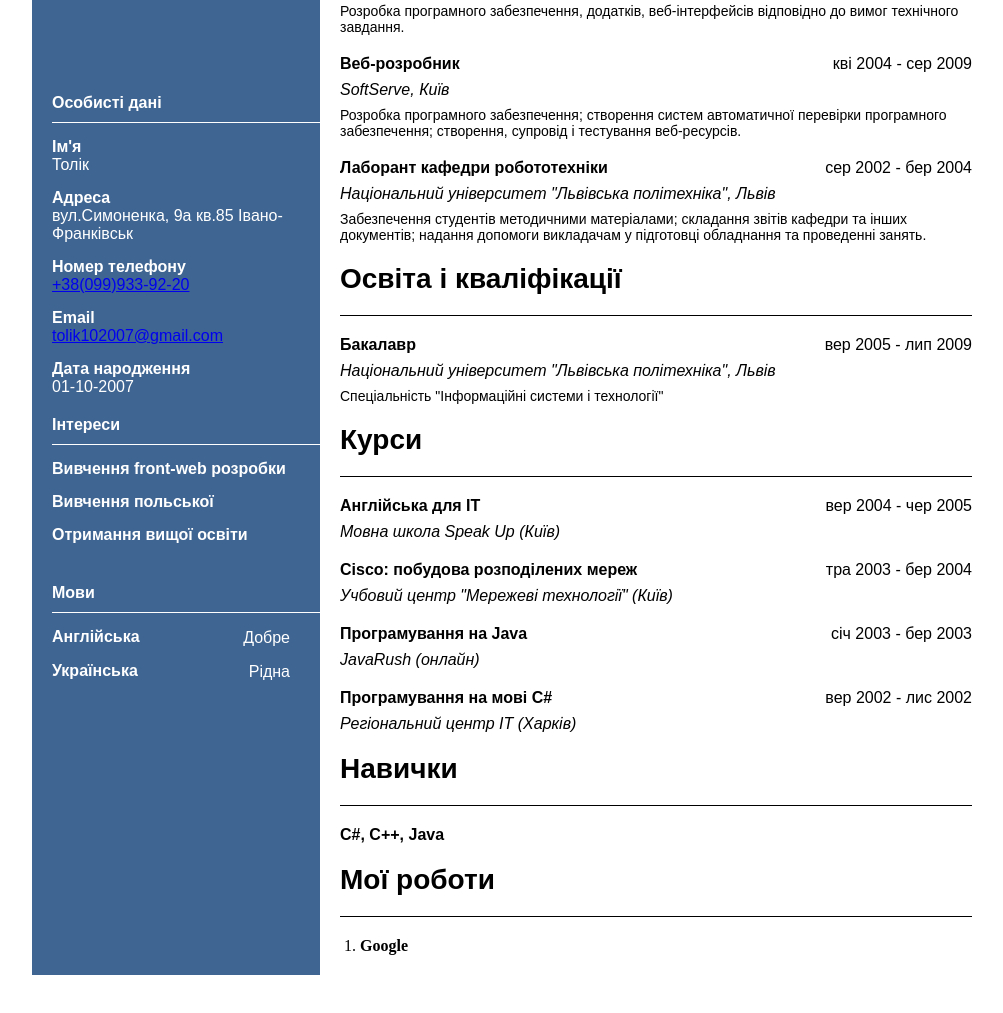
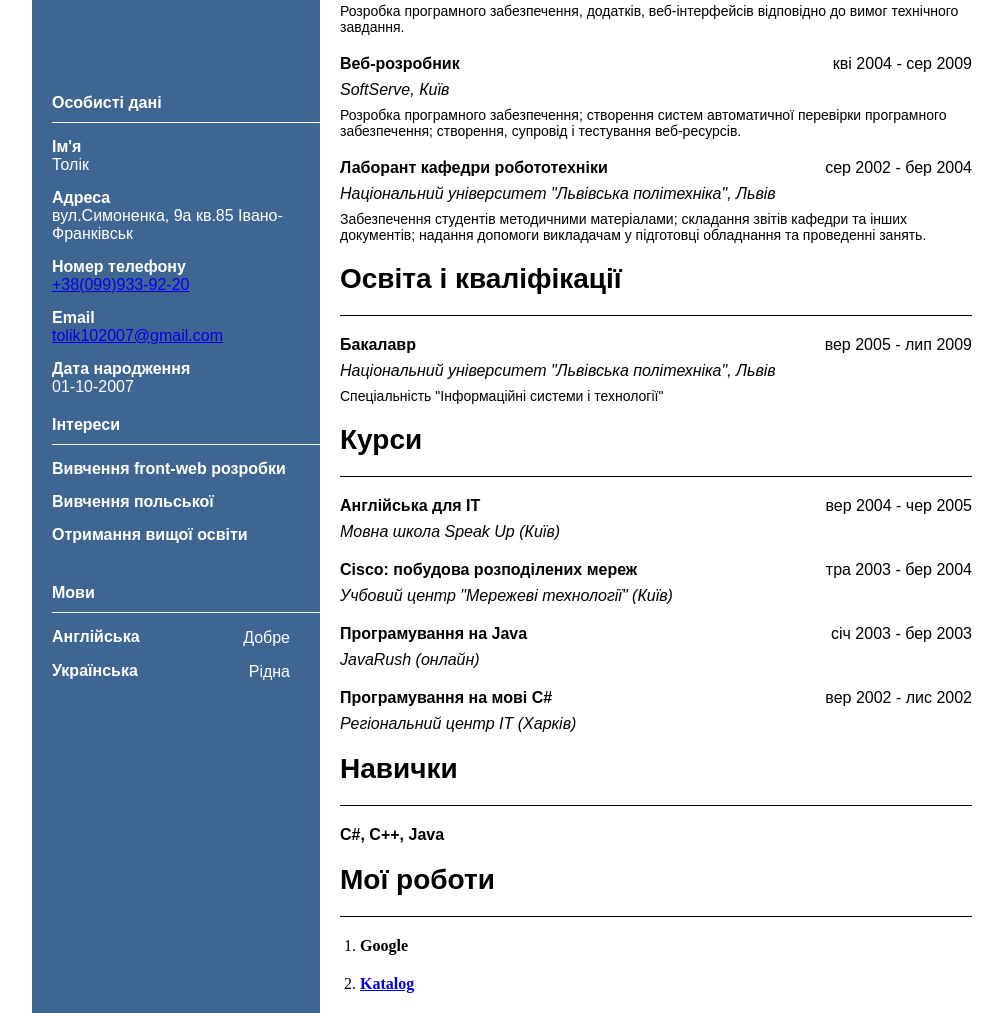
Before and after one commit to tolikkurylo/tolikkurylo.github.io, a plain HTML site: page index.html in a window 1280 px wide. Shown: the part 216-1229 px from the top of the page, without its empty margins (128-1131 px from the left). Before the commit the page ends 1191 px from the top, so only its background shows below. Drawn offline with Linux system fonts and the light colour scheme.

Commit message:
Update index.html

```diff
--- a/index.html
+++ b/index.html
@@ -264,6 +264,13 @@
                                         </div>
                                     </div>
                                 </li>
+				<li>
+                                    <div class="right-title-text">
+                                        <div class="right-content-title">
+                                        <a href="https://tolikkurylo.github.io/katalog/index.html">Katalog</a>
+                                        </div>
+                                    </div>
+                                </li>
                             </ol>
                         </div>
                     </div>
```
